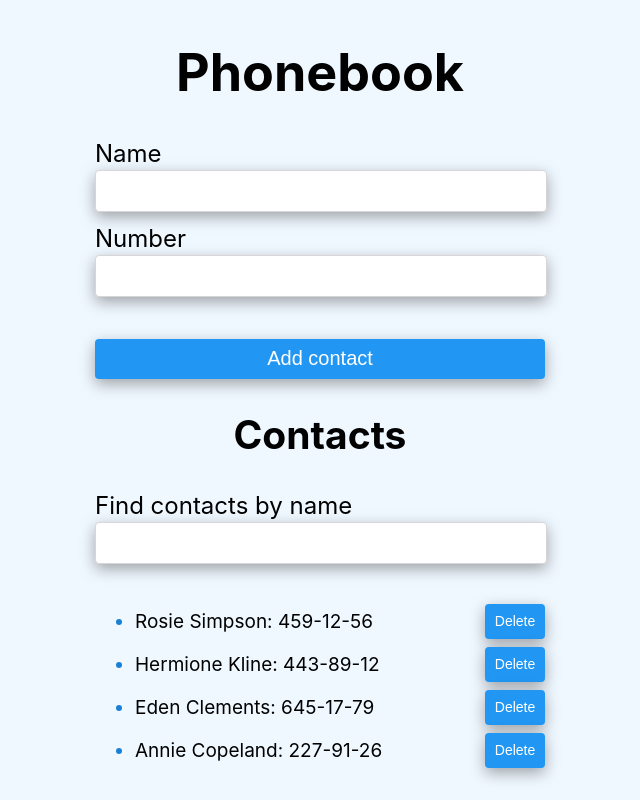
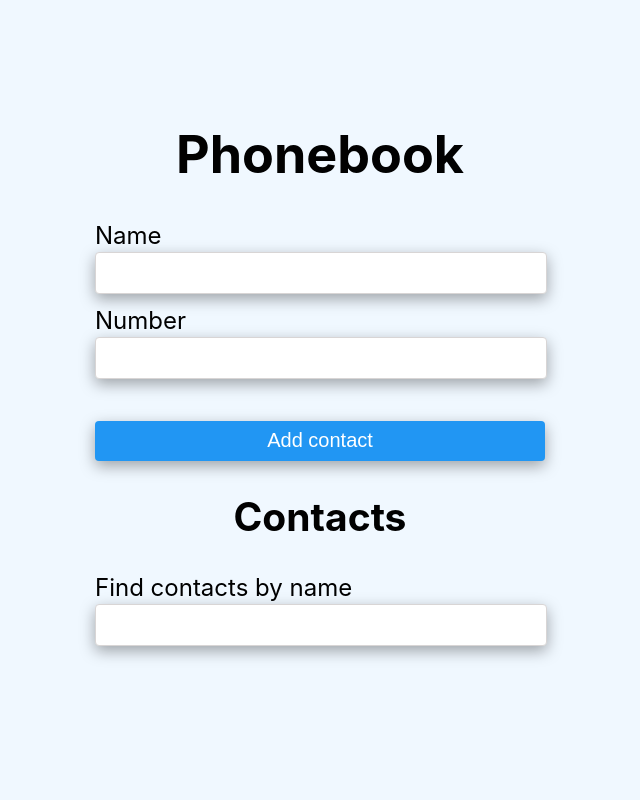
Before and after one commit to GitGoIT/goit-react-hw-04-phonebook, a React (Create React App) app: page / in a window 1280 px wide. Shown: the whole page, without its empty margins (320-960 px from the left). Built offline with nearby package versions, Linux system fonts and the light colour scheme.

Commit message:
commit_main-upd

```diff
--- a/src/components/App.jsx
+++ b/src/components/App.jsx
@@ -1,20 +1,37 @@
-import { Component } from "react";
-import { nanoid } from "nanoid";
-import { ContactForm } from "./ContactForm/ContactForm.jsx"
-import { ContactList } from "./ContactList/ContactList.jsx";
-import { Filter } from "./Filter/Filter.jsx";
-import { contacts } from "./contacts.js";
+import { Component } from 'react';
+import { nanoid } from 'nanoid';
+import { ContactForm } from './ContactForm/ContactForm.jsx';
+import { ContactList } from './ContactList/ContactList.jsx';
+import { Filter } from './Filter/Filter.jsx';
 
 export class App extends Component {
+  state = {
+    contacts: [],
+    filter: '',
+  };
 
-   state = {
-       contacts: [...contacts], // default array from contacts.js
-       filter: ''
+  componentDidMount() {
+    const contacts = JSON.parse(localStorage.getItem('my-contacts'));
+    if (contacts && contacts.length) {
+      // cheking for if 'my-contacts' is in LS and it lenght > 0, than 'true'
+      this.setState({ contacts });
+    }
   }
 
-addContact = ({name, number}) => {
-            if (this.isDublicate(name, number)) {    // cheking for dublicate in state list
-                return alert(`${name} is already in contacts`)
+  componentDidUpdate(prevProps, prevState) {
+    // console.log("prevState", prevState);
+    // console.log('currentState', this.state);
+    const { contacts } = this.state;
+    if (prevState.contacts.length !== contacts.length) {
+      // setItem to LS works only if add new contact, but not for filter changes
+      localStorage.setItem('my-contacts', JSON.stringify(contacts));
+    }
+  }
+
+  addContact = ({ name, number }) => {
+    if (this.isDublicate(name, number)) {
+      // cheking for dublicate in state list
+      return alert(`${name} is already in contacts`);
     }
     this.setState(prevState => {
       const { contacts } = prevState;
@@ -23,43 +40,50 @@ addContact = ({name, number}) => {
         id: nanoid(),
         name,
         number,
-            }
-            return {contacts: [newContact, ...contacts], name:"", number:""}
-        })
-}
+      };
+      return { contacts: [newContact, ...contacts], name: '', number: '' };
+    });
+  };
 
-deleteContact = (id) => {
+  deleteContact = id => {
     this.setState(({ contacts }) => {
       const newContacts = contacts.filter(contact => contact.id !== id);
-            return { contacts: newContacts}
-       })
-}
+      return { contacts: newContacts };
+    });
+  };
 
   isDublicate(name, number) {
     const normalizedName = name.toLowerCase();
     const normalizedNumber = number.toLowerCase();
     const { contacts } = this.state;
     const result = contacts.find(({ name, number }) => {
-            return (name.toLowerCase() === normalizedName && number.toLowerCase() === normalizedNumber)
-        })
-        return Boolean(result)
+      return (
+        name.toLowerCase() === normalizedName &&
+        number.toLowerCase() === normalizedNumber
+      );
+    });
+    return Boolean(result);
   }
 
   getFilteredContacts() {
     const { filter, contacts } = this.state;
-        if (!filter) {   // cheking if filter input is empty (false) then do nothing
+    if (!filter) {
+      // cheking if filter input is empty (false) then do nothing
       return contacts;
     }
     const normalizedFilter = filter.toLowerCase();
     const result = contacts.filter(({ name, number }) => {
-            return (name.toLowerCase().includes(normalizedFilter) || number.toLowerCase().includes(normalizedFilter) )
-        })
+      return (
+        name.toLowerCase().includes(normalizedFilter) ||
+        number.toLowerCase().includes(normalizedFilter)
+      );
+    });
     return result;
   }
 
   handleFilter = ({ target }) => {
-    this.setState({ filter: target.value})
-  }
+    this.setState({ filter: target.value });
+  };
 
   render() {
     const { addContact, deleteContact, handleFilter } = this;
@@ -73,7 +97,7 @@ isDublicate(name, number) {
           width: '70vh',
           height: '100vh',
           display: 'flex',
-          flexDirection: "column",
+          flexDirection: 'column',
           justifyContent: 'center',
           alignItems: 'center',
           fontSize: 26,
@@ -88,5 +112,5 @@ isDublicate(name, number) {
         <ContactList contacts={contacts} deleteContact={deleteContact} />
       </div>
     );
-  };
-};
+  }
+}
--- a/src/components/contacts.js
+++ /dev/null
@@ -1,8 +0,0 @@
-import { nanoid } from "nanoid";
-
-export const contacts = [
-    {id: nanoid(), name: 'Rosie Simpson', number: '459-12-56'},
-    {id: nanoid(), name: 'Hermione Kline', number: '443-89-12'},
-    {id: nanoid(), name: 'Eden Clements', number: '645-17-79'},
-    {id: nanoid(), name: 'Annie Copeland', number: '227-91-26'},
-]
```
Lines whose indentation alone changed are shown as unchanged.
